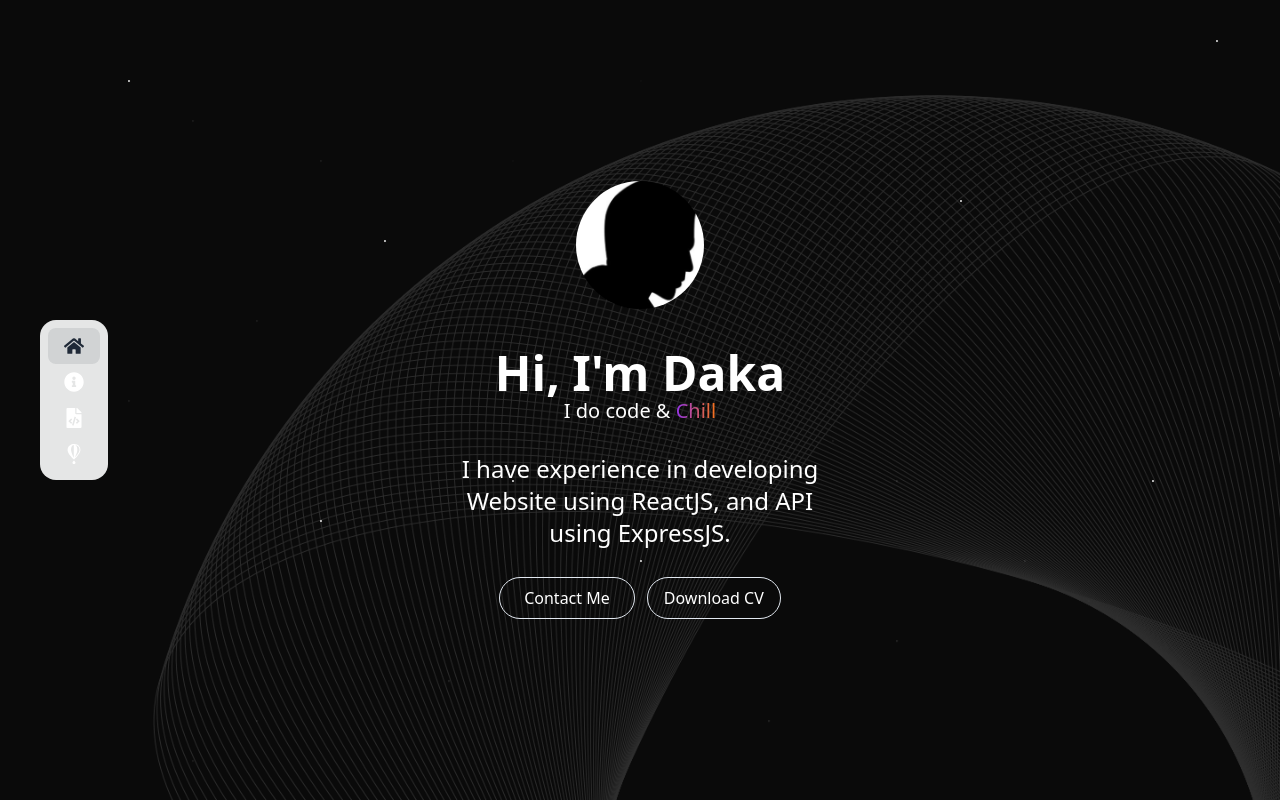
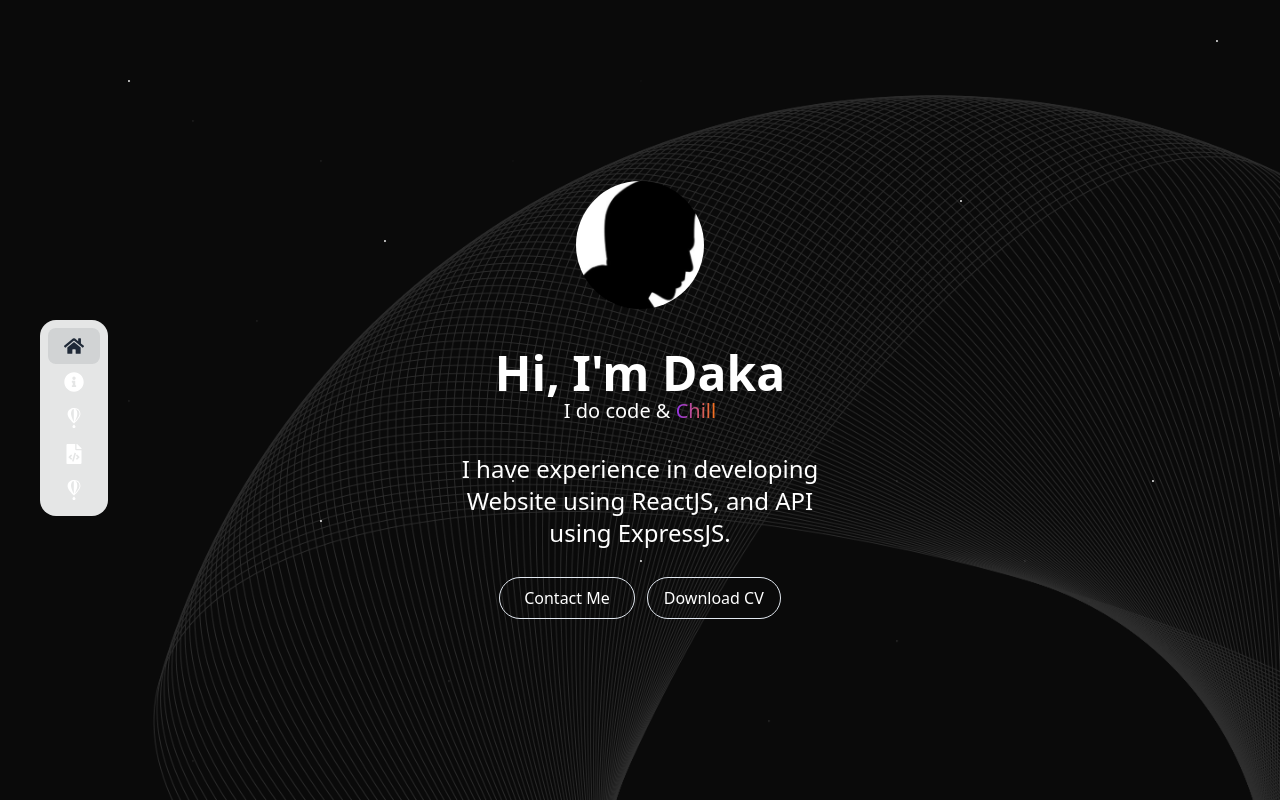
Before and after one commit to wamandaka/portfolio-2024-05-18, a React (Vite) app: page / in a window 1280 px wide. Built offline with nearby package versions, Linux system fonts and the light colour scheme.

Commit message:
add experience navigation

```diff
--- a/src/components/Navigation.jsx
+++ b/src/components/Navigation.jsx
@@ -19,15 +19,22 @@ const dataNav = [
   },
   {
     id: 3,
+    name: "Experience",
+    url: "section3",
+    animateDuration: "slow",
+    icon: <FaFly />,
+  },
+  {
+    id: 4,
     name: "Projects",
-    url: "section3",
+    url: "section4",
     animateDuration: "fast",
     icon: <FaFileCode />,
   },
   {
-    id: 4,
-    name: "Experience",
-    url: "section4",
+    id: 5,
+    name: "Certificates",
+    url: "section5",
     animateDuration: "faster",
     icon: <FaFly />,
   },
```
